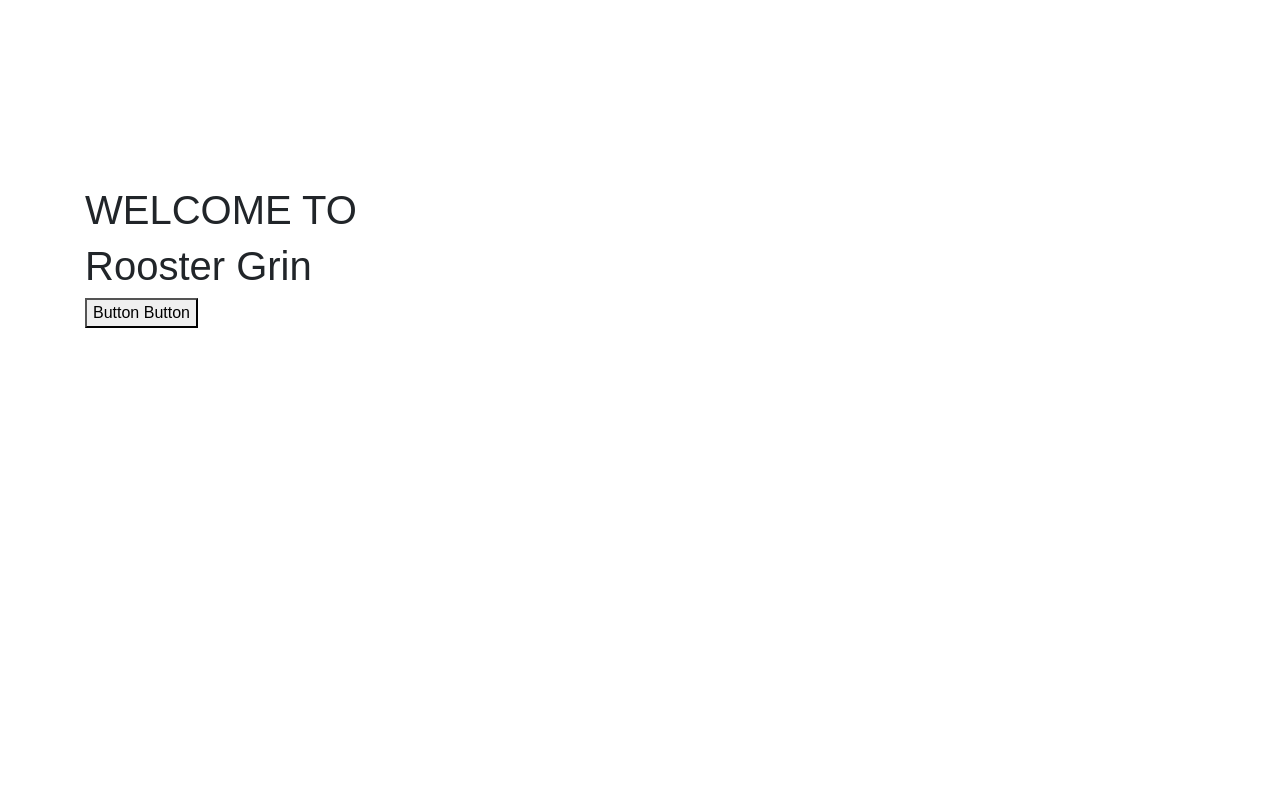
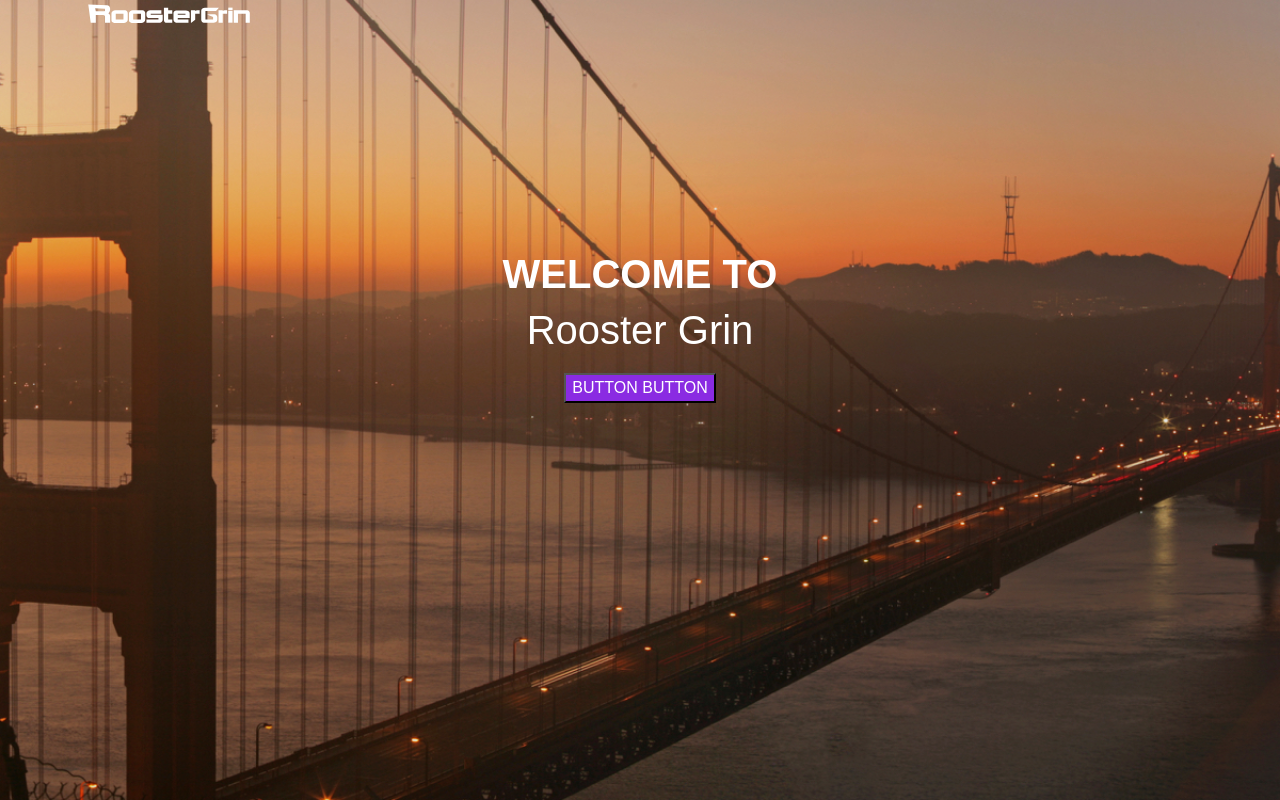
Before and after one commit to rnick1/RoosterGrinTest, a React (Create React App) app in the folder client/: page / in a window 1280 px wide. Built offline with nearby package versions, Linux system fonts and the light colour scheme.

Commit message:
Added landing page styling.

```diff
--- a/client/src/pages/Landing/Landing.css
+++ b/client/src/pages/Landing/Landing.css
@@ -0,0 +1,33 @@
+.landing-background {
+  background-image: url("../../images/hero.jpg");
+  background-size: cover;
+  min-width: 100%;
+  min-height: 100vh;
+}
+
+.landing-logo {
+  width: 15%;
+}
+
+.first-line-landing-text {
+  color: white;
+  text-align: center;
+  padding-top: 20%;
+  font-weight: 900;
+}
+
+.second-line-landing-text {
+  color: white;
+  text-align: center;
+  font-weight: 300;
+}
+
+.landing-button-position {
+  text-align: center;
+  padding-top: 1%;
+}
+
+.landing-button {
+  background-color: blueviolet;
+  color: white;
+}
--- a/client/src/pages/Landing/Landing.js
+++ b/client/src/pages/Landing/Landing.js
@@ -1,6 +1,5 @@
 import React from "react";
 import "./Landing.css";
-// import hero from "../images/hero.jpg";
 import logoWhite from "../../images/logoWhite.svg";
 // import logoColor from "../images/logo-color.svg";
 import { Container, Row, Col } from "react-bootstrap";
@@ -11,22 +10,22 @@ export default function Landing() {
       <Container>
         <Row>
           <Col>
-            <img src={logoWhite} />
+            <img className="landing-logo" src={logoWhite} />
           </Col>
         </Row>
         <Row>
           <Col>
-            <h1>WELCOME TO</h1>
+            <h1 className="first-line-landing-text">WELCOME TO</h1>
           </Col>
         </Row>
         <Row>
           <Col>
-            <h1>Rooster Grin</h1>
+            <h1 className="second-line-landing-text">Rooster Grin</h1>
           </Col>
         </Row>
         <Row>
-          <Col>
-            <button>Button Button</button>
+          <Col className="landing-button-position">
+            <button className="landing-button">BUTTON BUTTON</button>
           </Col>
         </Row>
       </Container>
```
